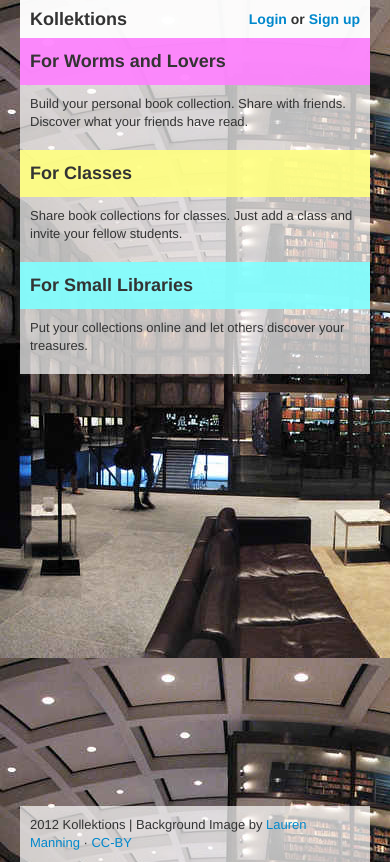
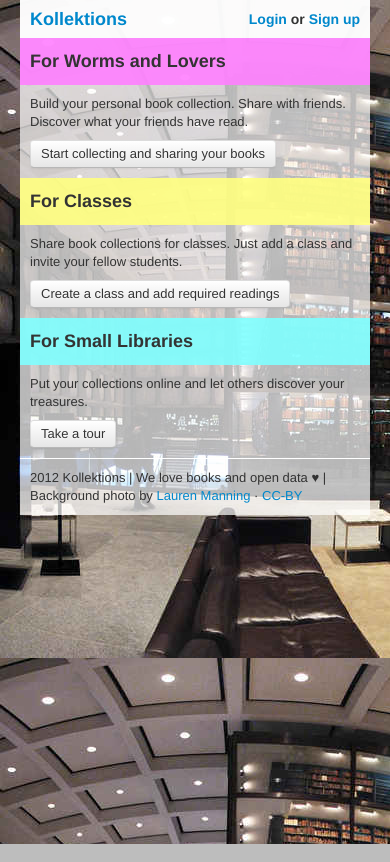
Before and after one commit to miku/kollektions, a Flask app: page / in a window 390 px wide. Run offline with Flask 2, Linux system fonts and the light colour scheme; some libraries are stand-ins or nearby versions.

Commit message:
get rid of sticky footer; looks better on mobile

```diff
--- a/kollektions/templates/base.html
+++ b/kollektions/templates/base.html
@@ -46,26 +46,12 @@
 
     html, body { height: 100%; }
 
-    .footer {
-        border-top: 1px solid #FFF;
-        background-color:rgba(255,255,255,0.9);
+    footer > .container {
+        border-top: solid 1px #FFF;
     }
-    .wrapper {
-        min-height: 100%;
-        /*height: auto !important;*/
-        height: 100%;
-        margin: 0 auto -38px;
-    }
-    .push {
-        height: 38px;
-    }
-
-    footer p {
-        margin:0;
-    }
-
-    .max-height {
-        height: 100%;
+    .reset {
+        margin: 0;
+        padding: 0;
     }
 
     </style>
@@ -76,15 +62,13 @@
 
     {% block body %}
 
-    <div class="wrapper">
-
         <div class="container h100">
 
             <div class="row">
                 <div class="span12">
                     <div class="header">
                         {% block header %}
-                        <span class="appname">Kollektions</span>
+                        <span class="appname"><a href="/">Kollektions</a></span>
                         <span class="login-signup">
                             <span class="login"><a href="#">Login</a></span> or
                             <span class="signup"><a href="#">Sign up</a></span>
@@ -105,20 +89,14 @@
                 </div>
             </div>
         </div>
-        <div class="push"><!--//--></div>
-    </div>
 
     <footer>
       <div class="container">
         <div class="content">
-            <p>2012 Kollektions | Background Image by <a href="http://www.flickr.com/photos/laurenmanning/4286475665">Lauren Manning</a> &middot; <a href="http://creativecommons.org/licenses/by/2.0/deed.en">CC-BY</a></p>
+            <p class="reset">2012 Kollektions | We love books and open data &#x2665; | Background photo by <a href="http://www.flickr.com/photos/laurenmanning/4286475665">Lauren Manning</a> &middot; <a href="http://creativecommons.org/licenses/by/2.0/deed.en">CC-BY</a></p>
         </div>
       </div>
     </footer>
-
-
-
-
 
   {% endblock %}
 
--- a/kollektions/templates/index.html
+++ b/kollektions/templates/index.html
@@ -30,6 +30,7 @@
       		<p>Build your personal book collection. Share with friends. Discover what your
       			friends have read.
       		</p>
+          <a class="btn" href="#">Start collecting and sharing your books</a>
       	</div>
       </div>
 
@@ -39,6 +40,7 @@
       	</div>
       	<div class="content">
       		<p>Share book collections for classes. Just add a class and invite your fellow students.</p>
+          <a class="btn" href="#">Create a class and add required readings</a>
       	</div>
       </div>
 
@@ -48,7 +50,7 @@
       	</div>
       	<div class="content">
       		<p>Put your collections online and let others discover your treasures.</p>
-
+          <a class="btn" href="#">Take a tour</a>
       	</div>
       </div>
 
```
